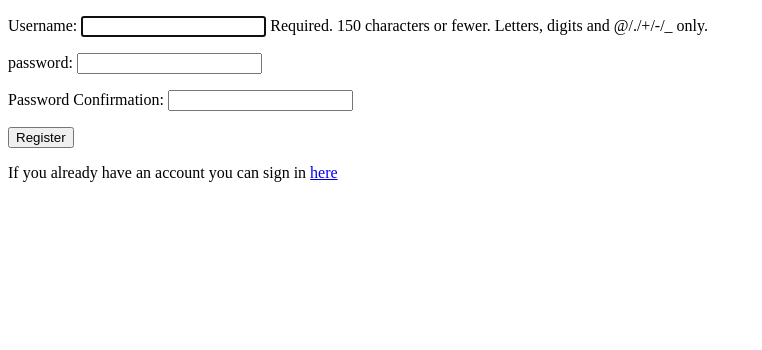
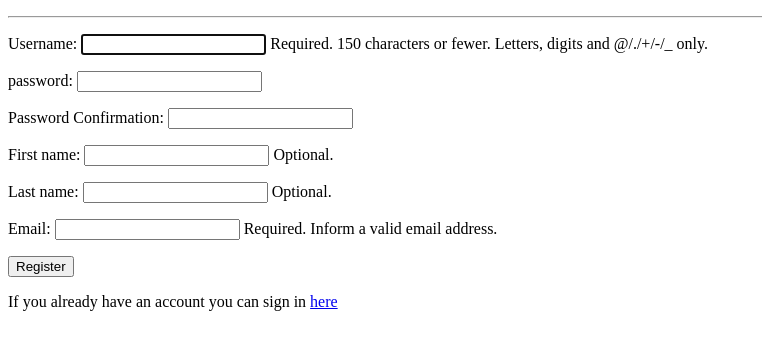
Before and after one commit to johnj974/Mystery-shack-e-store, a Django app: page /accounts/register/ in a window 1280 px wide. Shown: the part 52-402 px from the top of the page, without its empty margins (0-762 px from the left). Run offline with Django 3.2, Linux system fonts and the light colour scheme.

Commit message:
trying to validate forms,confused at moment, saving at this point in case i break it worse tring to figure it out

```diff
--- a/accounts/forms.py
+++ b/accounts/forms.py
@@ -13,16 +13,19 @@ class loginForm(forms.Form):
     password = forms.CharField(label='password', widget=forms.PasswordInput)
 
 
-# registration form
+# registration form to create new user
 class registrationForm(UserCreationForm):
+    first_name = forms.CharField(max_length=30, required=False, help_text='Optional.')
+    last_name = forms.CharField(max_length=30, required=False, help_text='Optional.')
+    email = forms.EmailField(max_length=254, help_text='Required. Inform a valid email address.')
     password1 = forms.CharField(label='password', widget=forms.PasswordInput)
-    password2 = forms.CharField(label='Password Confirmation',widget=forms.PasswordInput)
+    password2 = forms.CharField(label='Password Confirmation', widget=forms.PasswordInput)
 
 
-# inner class to provide information about user
+# inner class to provide information about the form
 class Meta:
     model = User
-    fields = ['email', 'username', 'password1', 'password2']
+    fields = ['email', 'username', 'password1', 'password2', 'first_name', 'last_name']
 
 
 # e-mail validation
--- a/accounts/templates/login.html
+++ b/accounts/templates/login.html
@@ -7,7 +7,7 @@
 {% block content %}
     <form method="post">
 		{% csrf_token %}
-		{{ login_form }}
+		{{ login_form.as_p }}
 		<input type="submit" value="Login">
     </form>
 {% endblock %}
--- a/accounts/templates/register.html
+++ b/accounts/templates/register.html
@@ -3,6 +3,7 @@
 {% block title %}Registration{% endblock %}
 
 {% block content %}
+<hr>
     <form method="post">
 		{% csrf_token %}
 		{{ registration_form.as_p }}
--- a/accounts/views.py
+++ b/accounts/views.py
@@ -43,5 +43,20 @@ def login(request):
 
 # function for registration
 def register(request):
+    if request.user.is_authenticated:
+        return redirect(reverse('index'))
+    if request.method == 'POST':
+        registration_form = registrationForm(request.POST)
+        if registration_form.is_valid():
+            registration_form.save()
+            user = auth.authenticate(username=request.POST['username'],
+                                     password=request.POST['password1'])
+            if user:
+                auth.login(user=user, request=request)
+                messages.success(request, "You have successfully registered")
+            else:
+                messages.error(request, "Unable to register your account at this time")
+    else:
+        registration_form = registrationForm()
     registration_form = registrationForm()  # creates an instance of the form
     return render(request, 'register.html', {'registration_form':registration_form})
```
